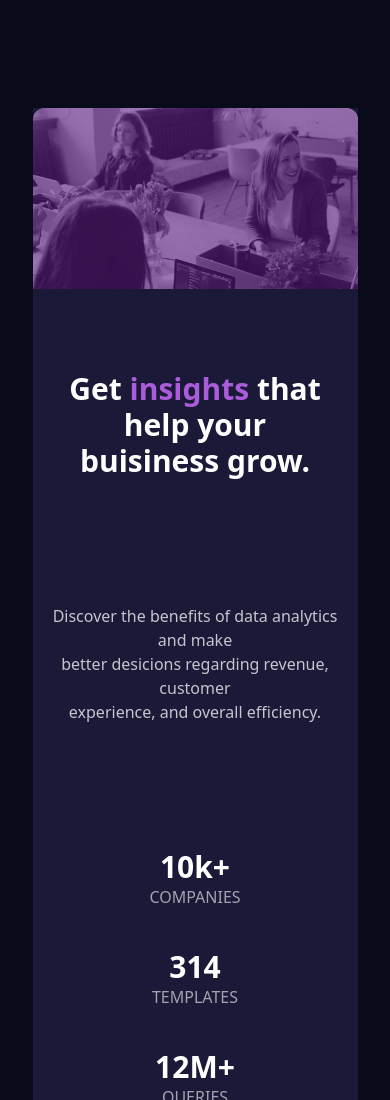
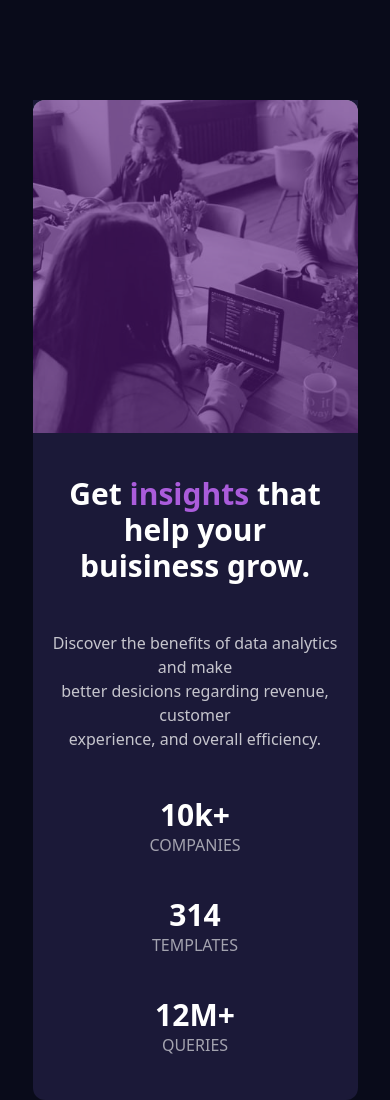
Before and after one commit to llKryptonixll/frontend-mentor-stats-preview-card-component, a website: page public/index.html in a window 390 px wide. Shown: the top 1100 px of the page. Drawn offline with Linux system fonts and the light colour scheme.

Commit message:
layout overworked

```diff
--- a/public/index.html
+++ b/public/index.html
@@ -23,7 +23,7 @@
                 <h1 class="text-[color:var(--main-heading-color)] sm:text-5xl text-3xl font-bold">
                     Get <span class="text-[color:var(--accent-color)]">insights</span> that help your buisiness grow.
                 </h1>
-                <p class="text-[color:var(--main-paragraph-color)]">
+                <p class="text-[color:var(--main-paragraph-color)] xl:mb-20">
                     Discover the benefits of data analytics and make <br> better desicions regarding revenue, customer <br class=""> experience, and overall efficiency.
                 </p>
                 <div class="flex sm:gap-20 gap-10 md:justify-start justify-center md:flex-row flex-col">
@@ -42,7 +42,7 @@
                 </div>
             </div>
             <!-- right item image-->
-            <div class="bg-[url('images/image-header-desktop.jpg')] bg-cover xl:bg-center xl:order-last order-first relative xl:rounded-r-xl xl:rounded-tl-none rounded-t-xl">
+            <div class="bg-[url('images/image-header-desktop.jpg')] bg-cover xl:bg-center xl:order-last order-first relative xl:rounded-r-xl xl:rounded-tl-none rounded-t-xl sm:row-span-1 row-span-2">
                 <!-- purple image layer -->
                 <div class="absolute w-full h-full bg-[color:var(--accent-color)] opacity-60 saturate-200 brightness-40 xl:rounded-r-xl xl:rounded-tl-none rounded-t-xl"></div>
             </div>
--- a/tailwind.config.js
+++ b/tailwind.config.js
@@ -22,7 +22,7 @@ module.exports = {
       },
       height: {
         'custom': '1000px',
-        'small': '1300px'
+        'small': '1200px'
       },
       brightness: {
         40: '.40',
```
Also changed, not shown: public/styles.css.
